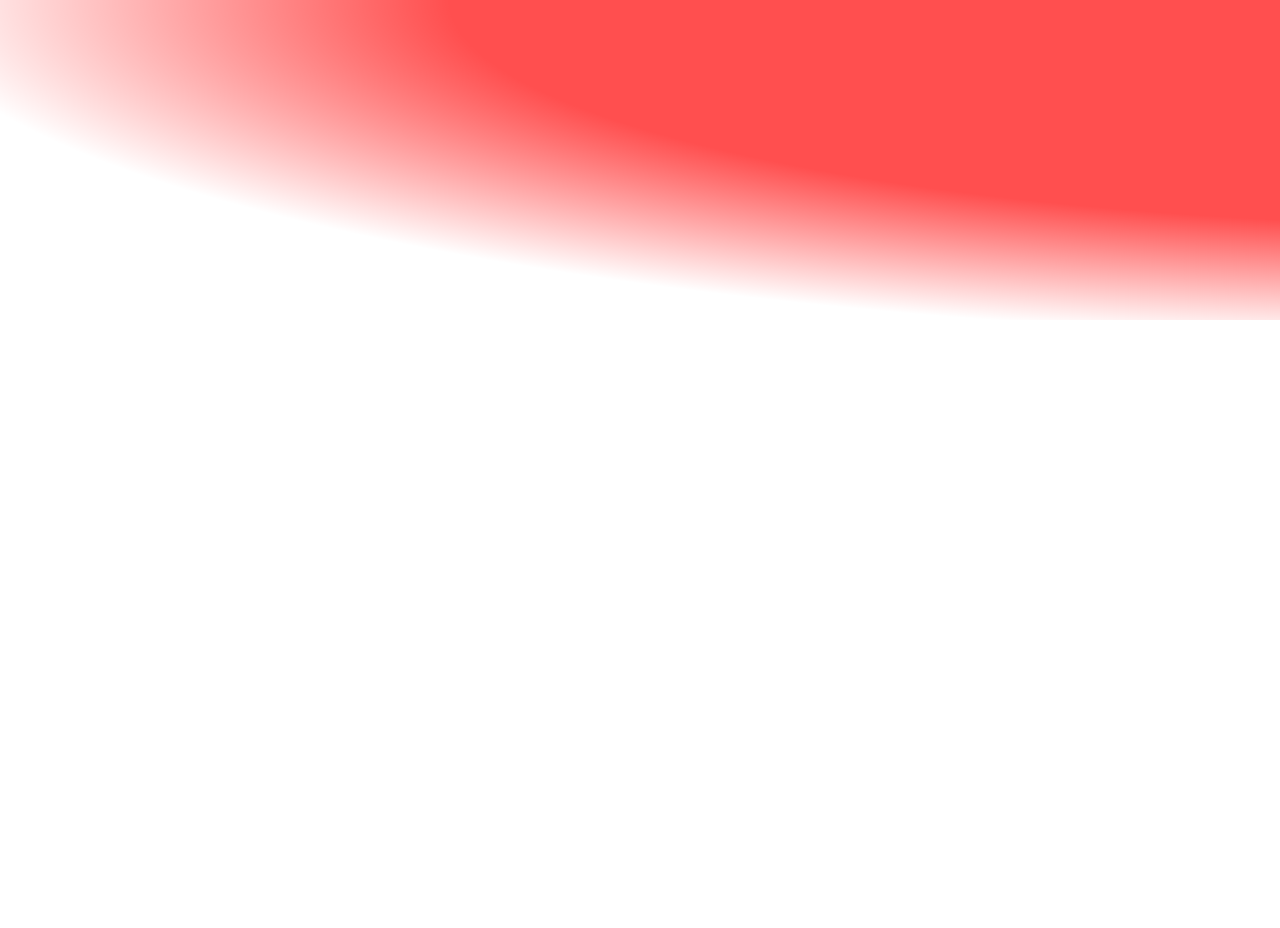
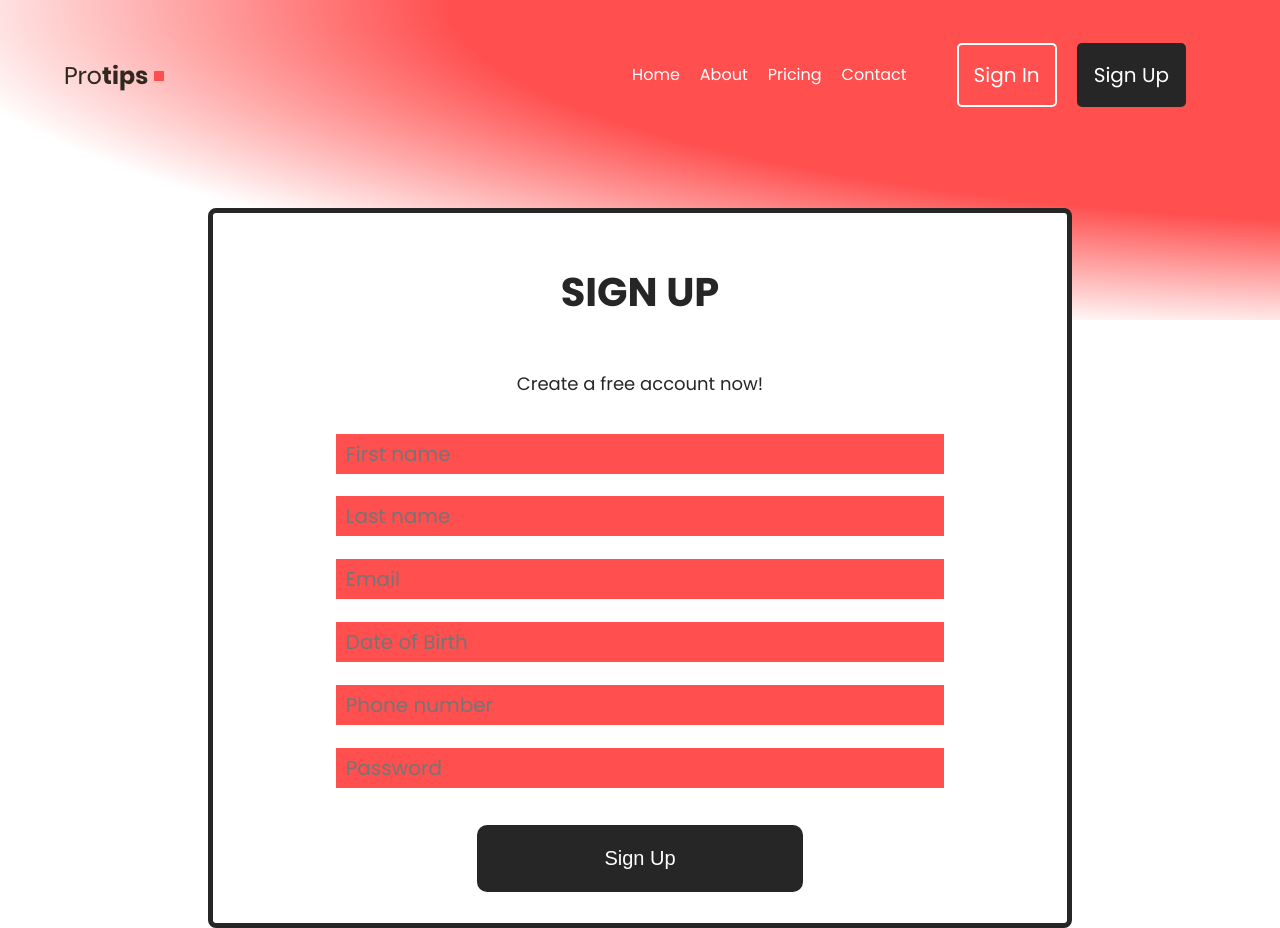
Before and after one commit to ZCrooks/protips-landing-page, a React (Vite) app: page /signup in a window 1280 px wide. Before the commit this address had no page. Before the commit the page ends 800 px from the top, so only its background shows below. Built offline with nearby package versions, Linux system fonts and the light colour scheme; a web font is replaced by a local one.

Commit message:
completed styling of Sign Up Form

```diff
--- a/src/App.css
+++ b/src/App.css
@@ -125,11 +125,13 @@ label, input {
 .sign-in:not(:last-child):hover,
 .sign-up:not(:first-of-type):hover {
     cursor: pointer;
+    background-color: #474BFF;
 }
 
 .sign-in:not(:last-child):focus,
 .sign-up:not(:first-of-type):focus {
     cursor: pointer;
+    background-color: #474BFF;
 }
 
 .sign-up:not(:first-of-type) {
@@ -182,12 +184,12 @@ nav {
     margin-bottom: 50px;
 }
 
-/* SIGNUP FORMS */
+/* SIGNUP FORM */
 .sign-up-form {
     display: flex;
     flex-direction: column;
     align-items: center;
-    height: 75vh;
+    height: 90vh;
     width: 75%;
     border-radius: 8px;
     padding: 20px;
@@ -195,6 +197,32 @@ nav {
     background-color: #FFFFFF;
     border: 5px solid #262626;
     margin: 5% auto;
+}
+
+.sign-form-input {
+    width: 75%;
+    padding: 5px;
+    margin: 5px;
+}
+
+.sign-form-btn {
+    background-color: #262626;
+    color: #FFFFFF;
+    border: 2px solid #262626;
+    margin-top: 20px;
+    padding: 20px;
+    border-radius: 10px;
+    width: 40%;
+}
+
+.sign-form-btn:hover{
+    cursor: pointer;
+    background-color: #474BFF;
+}
+
+.sign-form-btn:focus {
+    cursor: pointer;
+    background-color: #474BFF;
 }
 
 /* FEATURES SECTION */
--- a/src/App.jsx
+++ b/src/App.jsx
@@ -8,10 +8,9 @@ function App() {
 
   return (
     <>
-
       <Routes>
         <Route path="/" element={<LandingPage/>}/>
-        <Route path ="/signupPage" element={<Signup/>}/>
+        <Route path ="/signup" element={<Signup/>}/>
       </Routes>
 
     </>
--- a/src/components/Header.jsx
+++ b/src/components/Header.jsx
@@ -5,7 +5,10 @@ import { Link } from 'react-router-dom';
 const Header = () => {
     return (
     <header>
-        <img src={logo} alt="Protips Logo" />
+        <Link to="/">
+            <img src={logo} alt="Protips Logo" />
+        </Link>
+
         <nav>
             <ul className='nav-bar'>
                 <Link to="/">Home</Link>
@@ -13,8 +16,8 @@ const Header = () => {
                 <Link to="#">Pricing</Link>
                 <Link to="#">Contact</Link>
             </ul>
-            <Link className='sign-in'>Sign In</Link>
-            <Link to="signupPage" className='sign-up'>Sign Up</Link>
+            <Link className="sign-in">Sign In</Link>
+            <Link to="signup" className="sign-up">Sign Up</Link>
         </nav>
     </header>
     )
--- a/src/components/SignUp.jsx
+++ b/src/components/SignUp.jsx
@@ -13,6 +13,7 @@ const Signup = () => {
             name="signUpForm" className="sign-up-form"  >
 
             <h2>SIGN UP</h2>
+            <p>Create a free account now!</p>
 
             <input className="sign-form-input" type="text" id="firstName" name="firstName" placeholder="First name" aria-label="First name" />
 
@@ -20,7 +21,8 @@ const Signup = () => {
 
             <input className="sign-form-input" type="email" name="userEmail" id="userEmail" placeholder="Email" aria-label="Email" />
 
-            <input className="sign-form-input" type="date" name="userBirthDate" id="userBirthDate" placeholder="Date of Birth" aria-label="Date of Birth" />
+            <input className="sign-form-input" type="text" placeholder="Date of Birth" onFocus={(e) => (e.target.type = "date")}
+        onBlur={(e) => (e.target.type = "text")}name="userBirthDate" id="userBirthDate"  aria-label="Date of Birth" />
 
             <input className="sign-form-input" type="tel" id="userPhone" name="userPhone" placeholder="Phone number" aria-label="Phone number" />
 
```
